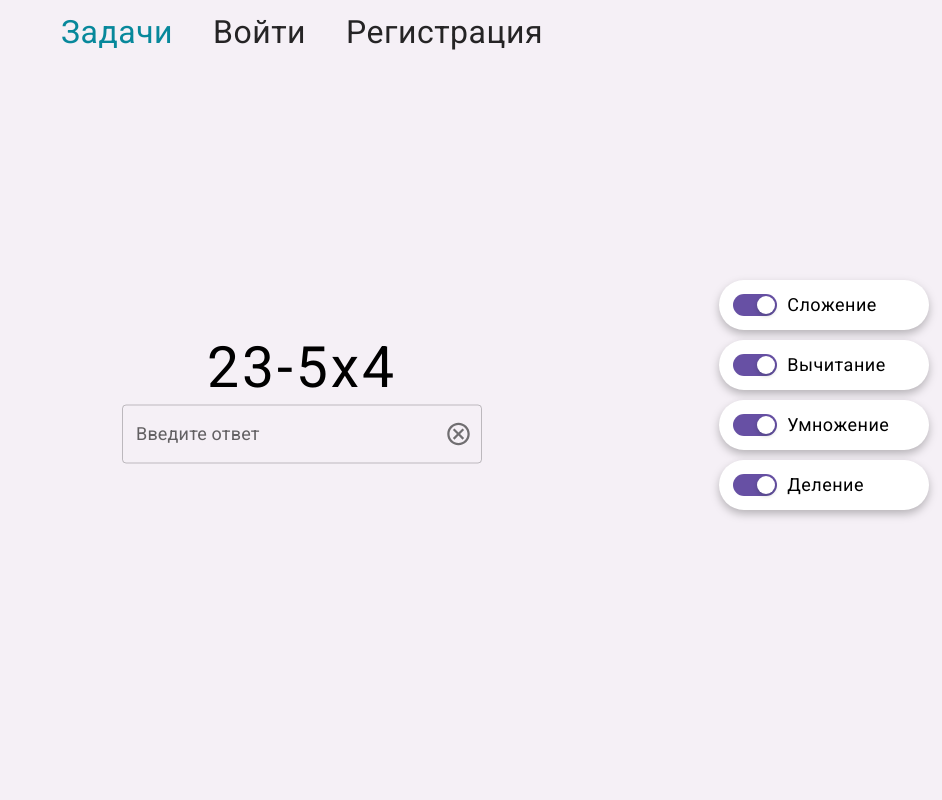
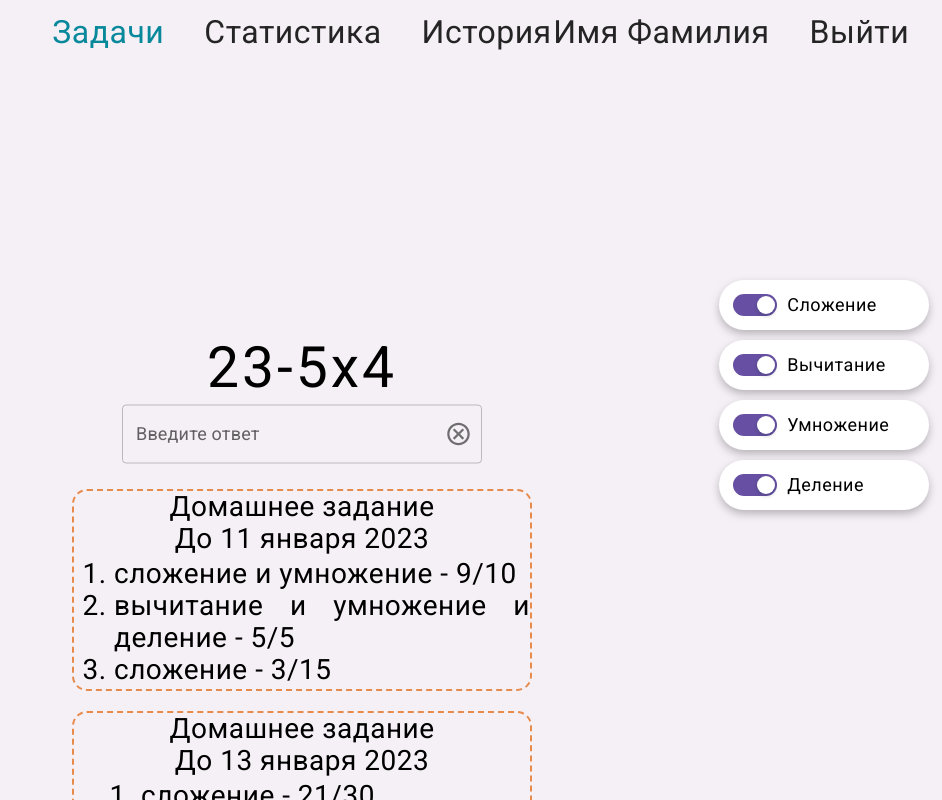
Before and after one commit to moevm/nosql2h22-math, a React (Vite) app in the folder frontend/: page / in a window 1280 px wide. Shown: the whole page, without its empty margins (338-1280 px from the left). Built offline with nearby package versions, Linux system fonts and the light colour scheme.

Commit message:
Added graph for user stats

```diff
--- a/frontend/package.json
+++ b/frontend/package.json
@@ -14,7 +14,9 @@
     "@mui/icons-material": "^5.10.16",
     "@mui/material": "^5.10.16",
     "antd": "^5.0.3",
+    "apexcharts": "^3.36.3",
     "react": "^18.2.0",
+    "react-apexcharts": "^1.4.0",
     "react-bootstrap": "^2.6.0",
     "react-dom": "^18.2.0",
     "react-router-dom": "^6.4.4"
--- a/frontend/src/App.jsx
+++ b/frontend/src/App.jsx
@@ -2,6 +2,7 @@ import { BrowserRouter, Routes, Route } from 'react-router-dom';
 import Task from './pages/Task.jsx'
 import Register from './pages/Register.jsx'
 import Login from './pages/Login.jsx'
+import Stats from './pages/Stats.jsx'
 import Navigation from './pages/Navigation.jsx'
 
 function App() {
@@ -12,6 +13,7 @@ function App() {
                 <Route path='/' element={<Task />} />
                 <Route path='/login' element={<Login />} />
                 <Route path='/register' element={<Register />} />
+                <Route path='/stats' element={<Stats />} />
             </Routes>
         </BrowserRouter>
     );
--- a/frontend/src/pages/Navigation.jsx
+++ b/frontend/src/pages/Navigation.jsx
@@ -9,7 +9,7 @@ export default function Navigation() {
     };
 
     let navigation = <></>
-    let user = ""
+    let user = "pupil"
     switch(user){
         case "pupil":
             navigation = <div className='navbar'>
--- /dev/null
+++ b/frontend/src/pages/Stats.jsx
@@ -0,0 +1,93 @@
+import React, { useState, useEffect } from 'react'
+import {Switch, Space} from 'antd'
+import {IconButton, TextField} from '@mui/material'
+import {CancelOutlined} from '@mui/icons-material'
+import Chart from 'react-apexcharts'
+import './stats.css'
+
+export default function Stats(){
+    let state = {
+        series: [{
+            name: 'Верно',
+            data: [44, 55, 41, 37]
+        }, {
+            name: 'Неверно',
+            data: [53, 32, 33, 52]
+        }],
+        options: {
+            chart: {
+                type: 'bar',
+                stacked: true,
+                background: '#F5F0F6',
+                fontFamily: 'Roboto',
+                toolbar: {
+                    show: false,
+                },
+            },
+            colors: ['#01E396', '#FF4560'],
+            grid: {
+                show: false
+            },
+            dataLabels: {
+                style: {
+                    fontSize: '18px',
+                }
+            },
+            xaxis: {
+                categories: ['Сложение', 'Вычитание', 'Умножение', 'Деление'],
+                labels: {
+                    style: {
+                        fontSize: '14px'
+                    }
+                }
+            },
+            yaxis: {
+                labels: {
+                    style: {
+                        fontSize: '16px'
+                    }
+                }
+            },
+            plotOptions: {
+                bar: {
+                    horizontal: true,
+                    barHeight: '90%',
+                    dataLabels: {
+                        total: {
+                            enabled: true,
+                            offsetX: 0,
+                            style: {
+                                fontSize: '18px'
+                            }
+                        }
+                    }
+                },
+            },
+            stroke: {
+                width: 1,
+                colors: ['#fff']
+            },
+            tooltip: {
+                y: {formatter: (seriesName) => seriesName}
+            },
+            fill: {
+                opacity: 1
+            },
+            legend: {
+                position: 'top',
+                horizontalAlign: 'center',
+                offsetY: 20,
+                fontFamily: 'Roboto',
+                fontSize: 18
+            }
+        },
+    };
+
+    return (
+        <>
+            <div>
+                <Chart options={state.options} series={state.series} type="bar" width={750} height={300} className="graph"/>
+            </div>
+        </>
+    )
+}
--- a/frontend/src/pages/Task.jsx
+++ b/frontend/src/pages/Task.jsx
@@ -11,6 +11,49 @@ export default function Task(){
         expected: "3",
         input_color: "primary"
     });
+
+    let role = 'pupil'
+
+    let current_homeworks_response = [
+        {deadline_timestamp: "11 января 2023",
+         tasks: [{categories: ['сложение', 'умножение'],
+                  count: 10,
+                  progress: 9},
+                 {categories: ['вычитание', 'умножение', 'деление'],
+                  count: 5,
+                  progress: 5},
+                 {categories: ['сложение'],
+                  count: 15,
+                  progress: 3}]},
+        {deadline_timestamp: "13 января 2023",
+         tasks: [{categories: ['сложение'],
+                  count: 30,
+                  progress: 21},
+                 {categories: ['вычитание', 'деление'],
+                  count: 5,
+                  progress: 3}]},
+        {deadline_timestamp: "15 января 2023",
+         tasks: [{categories: ['сложение', 'вычитание', 'умножение', 'деление'],
+                  count: 10,
+                  progress: 5}]}
+    ]
+    let i = 0
+    let homeworks = <></>
+
+    if (role === 'pupil')
+        homeworks = <div className='homeworks'>
+                        {current_homeworks_response.map(homework => (
+                        <div key={i++} className='homework'>
+                            <div>Домашнее задание</div>
+                            <div>До {homework.deadline_timestamp}</div>
+                            <ol>
+                                {homework.tasks.map(task =>
+                                    <li key={i++}>{task.categories.join(' и ') + ' - ' + task.progress + '/' + task.count}</li>
+                                )}
+                            </ol>
+                        </div>
+                        ))}
+                    </div>
 
     const handleChange = (prop) => (event) => {
         setValues({ ...values, [prop]: event.target.value, input_color: "primary" });
@@ -34,6 +77,7 @@ export default function Task(){
 
     return (
         <>
+            <div className='main'>
                 <div className='task'>
                     <div className='task-content'>{values.task}</div>
                         <TextField style={{width: 360, height: 60}}
@@ -52,6 +96,8 @@ export default function Task(){
                                                                   <CancelOutlined />
                                                       </IconButton>
                         }}/>
+                </div>
+                {homeworks}
             </div>
 
             <div className='task-categories'>
--- /dev/null
+++ b/frontend/src/pages/stats.css
@@ -0,0 +1,6 @@
+.graph {
+    position: fixed;
+    top: 30%;
+    left: 50%;
+    transform: translate(-50%, -50%);
+}
--- a/frontend/src/pages/task.css
+++ b/frontend/src/pages/task.css
@@ -1,11 +1,37 @@
+.main {
+    position: fixed;
+    top: 50%;
+    left: 50%;
+    transform: translate(-50%, 0);
+}
+
+ol {
+    margin: 3px 0px 3px 0px;
+    text-align: justify;
+    line-height: 32px;
+}
+
+.homeworks {
+    margin-top: -40px;
+    width: 460px;
+    font-size: 28px;
+    line-height: 32px;
+}
+
+.homework {
+    margin-bottom: 20px;
+    border: 2px dashed rgba(227, 114, 34, 0.8);
+    border-radius: 15px;
+    display: flex;
+    flex-direction: column;
+    align-items: center;
+}
+
 .task {
     display: flex;
     flex-direction: column;
     align-items: center;
-    position: fixed;
-    top: 50%;
-    left: 50%;
-    transform: translate(-50%, -50%);
+    transform: translate(0, -50%);
 }
 
 
```
Also changed, not shown: 1 other file (tests, documents, lock files or other folders). Lines whose indentation alone changed are shown as unchanged.
